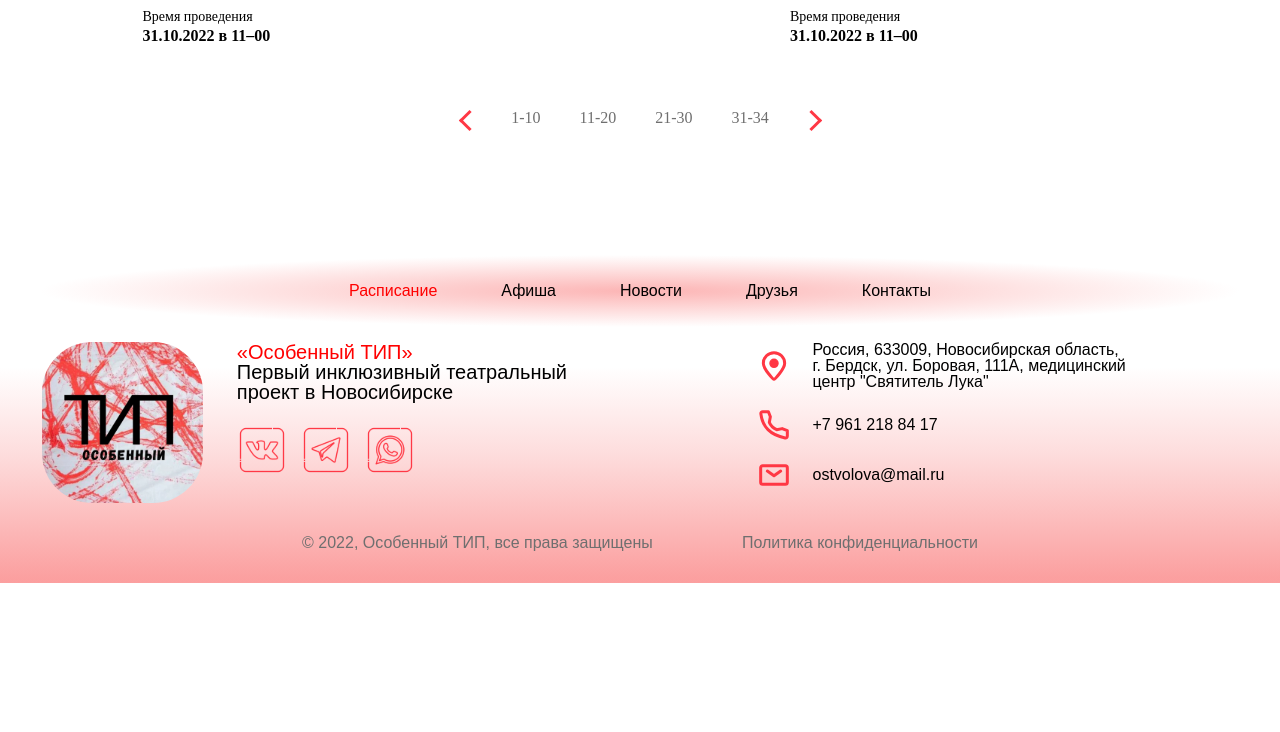
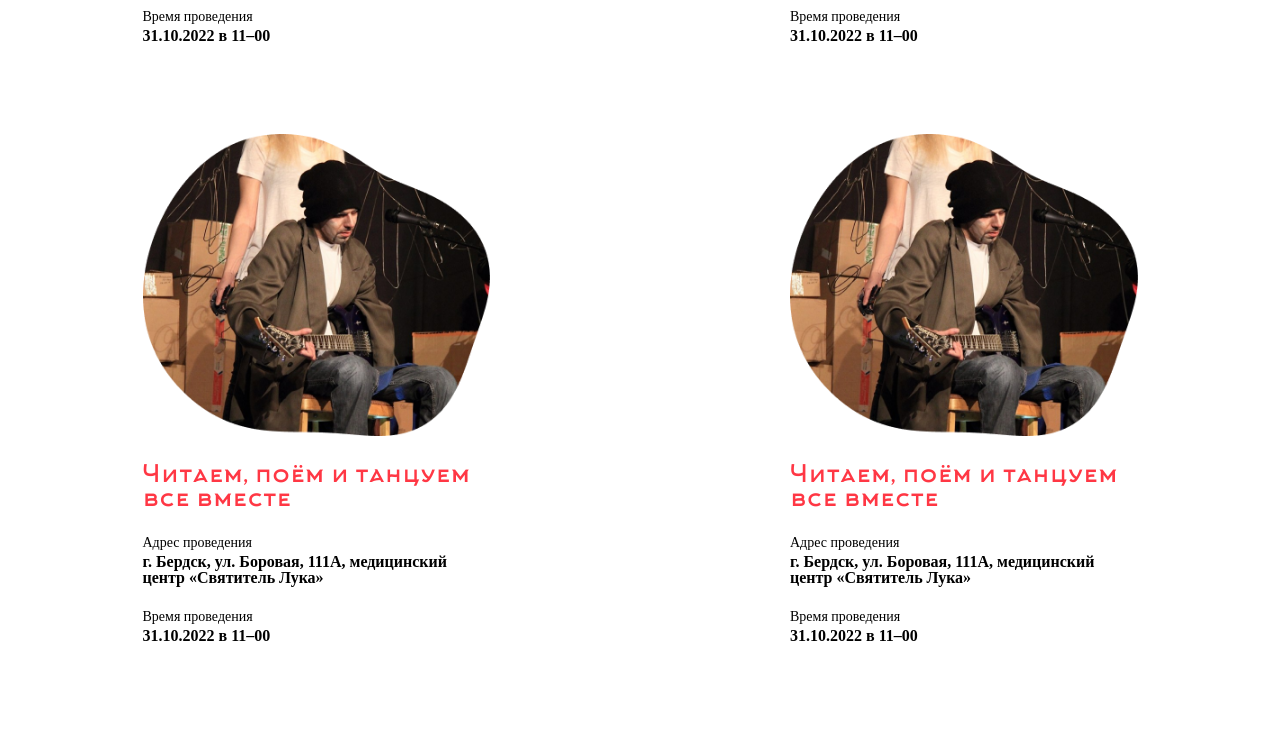
Before and after one commit to MikeChe419/Special-type, a React (Create React App) app: page /schedule in a window 1280 px wide. Shown: the part 1380-2112 px from the top of the page. Before the commit the page ends 1963 px from the top, so only its background shows below. Built offline with nearby package versions, Linux system fonts and the light colour scheme; a web font is replaced by a local one.

Commit message:
change ScheduleEvents

```diff
--- /dev/null
+++ b/src/TEMP_EVENT.js
@@ -0,0 +1,75 @@
+const dataEvent = [{
+  "name": "Читаем, поём и танцуем все вместе",
+  "address": "г. Бердск, ул. Боровая, 111А, медицинский центр «Святитель Лука»",
+  "id": 1,
+  "time": "31.10.2022 в 11–00"
+},
+{
+  "name": "Читаем, поём и танцуем все вместе",
+  "address": "г. Бердск, ул. Боровая, 111А, медицинский центр «Святитель Лука»",
+  "id": 1,
+  "time": "31.10.2022 в 11–00"
+},
+{
+  "name": "Читаем, поём и танцуем все вместе",
+  "address": "г. Бердск, ул. Боровая, 111А, медицинский центр «Святитель Лука»",
+  "id": 1,
+  "time": "31.10.2022 в 11–00"
+},
+{
+  "name": "Читаем, поём и танцуем все вместе",
+  "address": "г. Бердск, ул. Боровая, 111А, медицинский центр «Святитель Лука»",
+  "id": 1,
+  "time": "31.10.2022 в 11–00"
+},
+{
+  "name": "Читаем, поём и танцуем все вместе",
+  "address": "г. Бердск, ул. Боровая, 111А, медицинский центр «Святитель Лука»",
+  "id": 1,
+  "time": "31.10.2022 в 11–00"
+},
+{
+  "name": "Читаем, поём и танцуем все вместе",
+  "address": "г. Бердск, ул. Боровая, 111А, медицинский центр «Святитель Лука»",
+  "id": 1,
+  "time": "31.10.2022 в 11–00"
+},
+{
+  "name": "Читаем, поём и танцуем все вместе",
+  "address": "г. Бердск, ул. Боровая, 111А, медицинский центр «Святитель Лука»",
+  "id": 1,
+  "time": "31.10.2022 в 11–00"
+},
+{
+  "name": "Читаем, поём и танцуем все вместе",
+  "address": "г. Бердск, ул. Боровая, 111А, медицинский центр «Святитель Лука»",
+  "id": 1,
+  "time": "31.10.2022 в 11–00"
+},
+{
+  "name": "Читаем, поём и танцуем все вместе",
+  "address": "г. Бердск, ул. Боровая, 111А, медицинский центр «Святитель Лука»",
+  "id": 1,
+  "time": "31.10.2022 в 11–00"
+},
+{
+  "name": "Читаем, поём и танцуем все вместе",
+  "address": "г. Бердск, ул. Боровая, 111А, медицинский центр «Святитель Лука»",
+  "id": 1,
+  "time": "31.10.2022 в 11–00"
+},
+{
+  "name": "Читаем, поём и танцуем все вместе",
+  "address": "г. Бердск, ул. Боровая, 111А, медицинский центр «Святитель Лука»",
+  "id": 1,
+  "time": "31.10.2022 в 11–00"
+},
+{
+  "name": "Читаем, поём и танцуем все вместе",
+  "address": "г. Бердск, ул. Боровая, 111А, медицинский центр «Святитель Лука»",
+  "id": 1,
+  "time": "31.10.2022 в 11–00"
+},
+]
+
+export default dataEvent
--- a/src/components/SchedulePag/SchedulePag.jsx
+++ b/src/components/Pagination/Pagination.jsx
@@ -1,8 +1,8 @@
 import '../../styles/@global.sass';
 import '../../styles/@mixins.sass';
-import './SchedulePag.sass';
+import './Pagination.sass';
 
-const SchedulePag = () => {
+const Pagination = () => {
   return (
     <nav className='schedule__nav'>
       <div className='schedule__page-conntainer'>
@@ -27,4 +27,4 @@ const SchedulePag = () => {
   )
 }
 
-export default SchedulePag
+export default Pagination
--- a/src/components/ScheduleItem/ScheduleItem.jsx
+++ b/src/components/ScheduleItem/ScheduleItem.jsx
@@ -4,21 +4,26 @@ import "./ScheduleItem.sass";
 import ScheduleImg from "../../assets/images/ScheduleImg.png";
 //import {ScheduleImg} from ;
 
-const ScheduleItem = () => {
+const ScheduleItem = ({events}) => {
+  for (let i=0; i<events.length; i++) {
     return (
-    <li className="scedule__item">
+      <>
+      {events.map(event => (<li className="scedule__item" key={event.id}>
         <img src={ScheduleImg} alt="" />
         <h3 className="schedule__schedule-item">
-        Читаем, поём и танцуем все вместе
+          {event.name}
         </h3>
         <h5 className="schedule__item-address-head">Адрес проведения</h5>
         <address className="schedule_item-address">
-        г. Бердск, ул. Боровая, 111А, медицинский центр «Святитель Лука»
+         {event.address}
         </address>
         <h5 className="schedule__item-time-head">Время проведения</h5>
-      <span className="schedule__item-time">31.10.2022 в 11–00</span>
-    </li>
+        <span className="schedule__item-time">{event.time}</span>
+        </li>))}
+        </>
     );
+  }
+
 };
 
 export default ScheduleItem;
--- a/src/components/ScheduleItem/ScheduleItem.sass
+++ b/src/components/ScheduleItem/ScheduleItem.sass
@@ -7,7 +7,7 @@
   flex-direction: column
   width: calc(100% / 2 - 150px)
 
-.scedule__item:nth-child(-n+2)
+.scedule__item:nth-child(-n+8)
   margin-bottom: 90px
 
 .schedule__schedule-item
--- a/src/components/ScheduleList/ScheduleList.jsx
+++ b/src/components/ScheduleList/ScheduleList.jsx
@@ -1,15 +1,26 @@
 import "./ScheduleList.sass";
+import {useState, useEffect} from "react";
+import dataEvent from "../../TEMP_EVENT";
 import ScheduleItem from "../ScheduleItem/ScheduleItem";
 
 const ScheduleList = () => {
+  const [eventsList, setEventsList] = useState([]);
+  // const [currentEvents, setCurrentEvents] = useState(1)
+  const [eventsCount] = useState(10)
+
+  useEffect(() => {
+    setEventsList(dataEvent.slice(0, eventsCount));
+  }, [setEventsList, eventsCount]);
+
+  console.log(eventsList)
+
   return (
     <ul className="schedule__list">
-      <ScheduleItem />
-      <ScheduleItem />
-      <ScheduleItem />
-      <ScheduleItem />
+      <ScheduleItem events={eventsList}/>
     </ul>
   );
-};
+}
+
+
 
 export default ScheduleList;
--- a/src/components/ScheduleList/ScheduleList.sass
+++ b/src/components/ScheduleList/ScheduleList.sass
@@ -1,4 +1,6 @@
 @import '../../styles/@global.sass'
+@import  '../../styles/@mixins.sass'
+@import '../../styles/@fonts.sass'
 
 .schedule__list
   list-style: none
--- a/src/pages/Schedule/Schedule.jsx
+++ b/src/pages/Schedule/Schedule.jsx
@@ -2,17 +2,16 @@ import '../../styles/@global.sass';
 import '../../styles/@mixins.sass';
 import './Schedule.sass';
 import ScheduleList from '../../components/ScheduleList/ScheduleList';
-import SchedulePag from '../../components/SchedulePag/SchedulePag';
+import Pagination from '../../components/Pagination/Pagination';
+
 
 const Schedule = () => {
   return (
-    <div className='schedule__container'>
       <section className = 'schedule'>
         <h1 className='schedule__head'>РАСПИСАНИЕ ЗАНЯТИЙ И РЕПЕТИЦИЙ</h1>
         <ScheduleList/>
-        <SchedulePag/>
+        <Pagination/>
     </section>
-    </div>
   );
 };
 
```
Also changed, not shown: src/components/Pagination/Pagination.sass (renamed from src/components/SchedulePag/SchedulePag.sass). Lines whose indentation alone changed are shown as unchanged.
